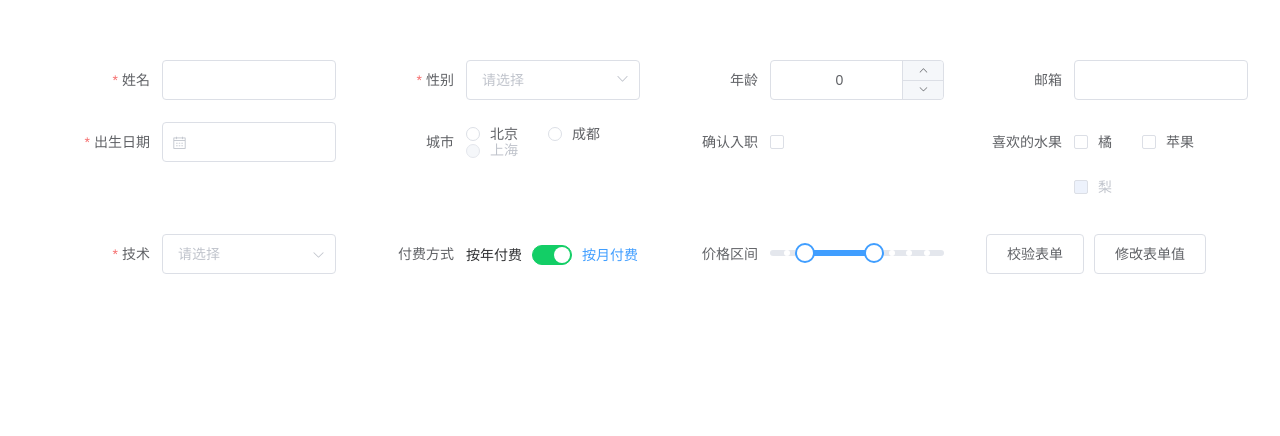
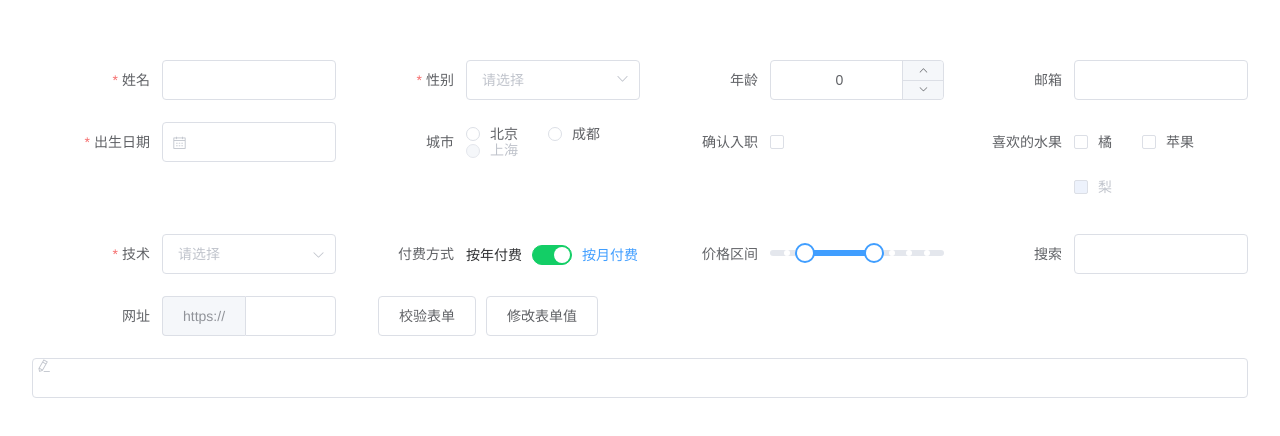
Before and after one commit to jly61/form-generator, a Vue app: page / in a window 1280 px wide. Shown: the top 436 px of the page. Built offline with nearby package versions, Linux system fonts and the light colour scheme.

Commit message:
feat: 新增icon组件

```diff
--- a/src/components/formMake/src/util.js
+++ b/src/components/formMake/src/util.js
@@ -1,4 +1,6 @@
 const compObj = {
+  col: makeCol,
+  formItem: makeFormItem,
   input: makeInput,
   inputNumber: makeInputNumber,
   select: makeSelect,
@@ -7,11 +9,9 @@ const compObj = {
   checkbox: makeCheckbox,
   checkboxGroup: makeCheckboxGroup,
   cascader: makeCascader,
-  col: makeCol,
-  formItem: makeFormItem,
   switch: makeSwitch,
-  slider: makeSlider
-
+  slider: makeSlider,
+  icon: makeIcon
 }
 
 /**
@@ -24,6 +24,23 @@ const compObj = {
  */
 function makeInput (h, formData, obj, vm) {
   const key = obj.field
+
+  let components = []
+  if (obj.options) {
+    components = obj.options.map(item => {
+      let comp
+      if (item.type === 'icon') {
+        comp = makeIcon(h, item)
+        console.log('comp', comp)
+      } else if (item.type === 'text') {
+        comp = h('span', {
+          slot: item.slot
+        }, [item.text])
+      }
+      return comp
+    })
+  }
+
   return h('el-input', {
     props: {
       value: formData[key],
@@ -37,7 +54,7 @@ function makeInput (h, formData, obj, vm) {
       },
       ...bindVm(obj.events, vm)
     }
-  }, [])
+  }, components)
 }
 
 function makeInputNumber (h, formData, obj, vm) {
@@ -53,7 +70,8 @@ function makeInputNumber (h, formData, obj, vm) {
         if (key) {
           formData[key] = val
         }
-      }
+      },
+      ...bindVm(obj.events, vm)
     },
     style: {
       width: '100%'
@@ -81,7 +99,8 @@ function makeSelect (h, formData, obj, vm) {
         if (key) {
           formData[key] = val
         }
-      }
+      },
+      ...bindVm(obj.events, vm)
     },
     style: {
       width: '100%'
@@ -101,7 +120,8 @@ function makeDatePicker (h, formData, obj, vm) {
         if (key) {
           formData[key] = val
         }
-      }
+      },
+      ...bindVm(obj.events, vm)
     },
     style: {
       width: '100%'
@@ -131,7 +151,8 @@ function makeRadioGroup (h, formData, obj, vm) {
         if (key) {
           formData[key] = val
         }
-      }
+      },
+      ...bindVm(obj.events, vm)
     }
   }, components)
 }
@@ -149,7 +170,8 @@ function makeCheckbox (h, formData, obj, vm) {
         if (key) {
           formData[key] = val
         }
-      }
+      },
+      ...bindVm(obj.events, vm)
     }
   }, [obj.text])
 }
@@ -176,7 +198,8 @@ function makeCheckboxGroup (h, formData, obj, vm) {
         if (key) {
           formData[key] = val
         }
-      }
+      },
+      ...bindVm(obj.events, vm)
     }
   }, components)
 }
@@ -195,7 +218,8 @@ function makeCascader (h, formData, obj, vm) {
         if (key) {
           formData[key] = val
         }
-      }
+      },
+      ...bindVm(obj.events, vm)
     },
     style: {
       width: '100%'
@@ -216,7 +240,8 @@ function makeSwitch (h, formData, obj, vm) {
         if (key) {
           formData[key] = val
         }
-      }
+      },
+      ...bindVm(obj.events, vm)
     }
   }, [])
 }
@@ -234,8 +259,20 @@ function makeSlider (h, formData, obj, vm) {
         if (key) {
           formData[key] = val
         }
-      }
+      },
+      ...bindVm(obj.events, vm)
     }
+  }, [])
+}
+
+function makeIcon (h, obj) {
+  console.log('makeicon', obj)
+  return h('i', {
+    props: {
+      slot: obj.slot,
+      class: obj.icon
+    },
+    class: obj.icon
   }, [])
 }
 
--- a/src/views/home/home.vue
+++ b/src/views/home/home.vue
@@ -5,6 +5,11 @@
       <el-button @click="validateForm">校验表单</el-button>
       <el-button @click="setForm">修改表单值</el-button>
     </el-col>
+    <el-input type="text">
+      <template v-slot:prefix>
+        <i class="el-icon-edit"></i>
+      </template>
+    </el-input>
   </div>
 </template>
 
@@ -158,6 +163,32 @@ const formItems = [
       step: 10,
       showStops: true
     }
+  },
+  {
+    label: '搜索',
+    type: 'input',
+    field: 'search',
+    options: [
+      {
+        type: 'icon',
+        slot: 'prefix',
+        icon: 'el-icon-edit'
+      }
+    ],
+    props: {}
+  },
+  {
+    label: '网址',
+    type: 'input',
+    field: 'url',
+    options: [
+      {
+        type: 'text',
+        slot: 'prepend',
+        text: 'https://'
+      }
+    ],
+    props: {}
   }
 ]
 
@@ -212,7 +243,9 @@ export default {
           fruit: [],
           tech: '',
           pay: '',
-          priceArea: [20, 60]
+          priceArea: [20, 60],
+          search: '',
+          url: ''
         },
         formItems // 表单项配置
       }
```
